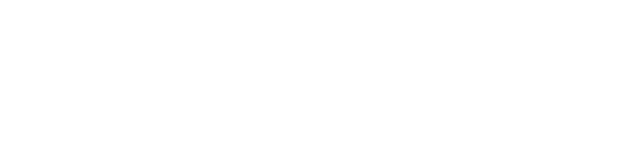
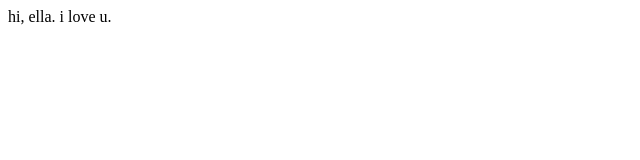
Before and after one commit to Craftguy-Billies/craftguy-billies.github.io, a plain HTML site: page index.html in a window 1280 px wide. Shown: the whole page, without its empty margins (0-640 px from the left). Drawn offline with Linux system fonts and the light colour scheme.

Commit message:
Update index.html

```diff
--- a/index.html
+++ b/index.html
@@ -6,5 +6,6 @@
 </head>
 
 <body>
+hi, ella. i love u.
 </body>
 </html>
```
